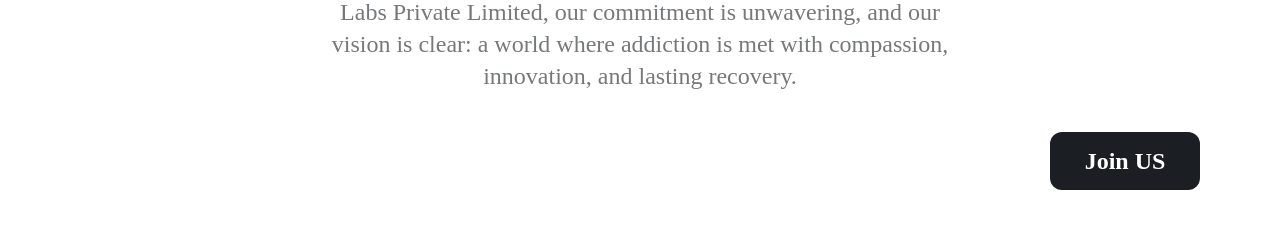
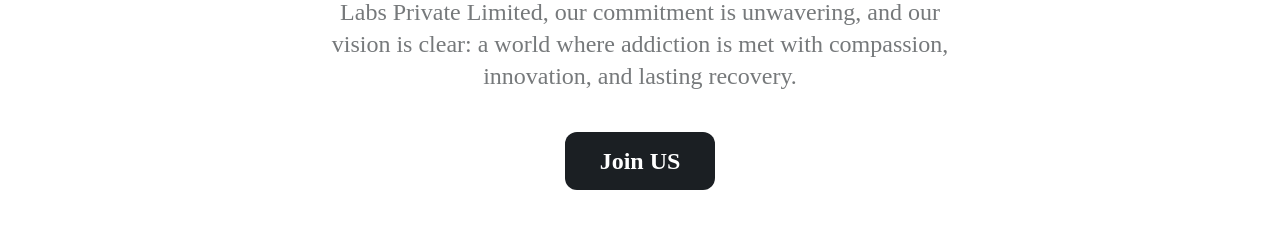
Before and after one commit to yashc9602/addictofree-v1.0, a React (Vite) app: page /about in a window 1280 px wide. Shown: the part 4420-4660 px from the top of the page. Built offline with nearby package versions, Linux system fonts and the light colour scheme.

Commit message:
About Page join us section

```diff
--- a/src/pages/About/index.jsx
+++ b/src/pages/About/index.jsx
@@ -268,7 +268,7 @@
                 </Text>
               </div>
             </div>
-            <div className="flex flex-col font-satoshivariable items-end justify-center w-full">
+            <div className="flex flex-col font-satoshivariable items-center justify-center w-full">
               <Button
                 className="cursor-pointer font-bold min-w-[150px] rounded-[12px] text-2xl md:text-[22px] text-center sm:text-xl"
                 color="gray_900_02"
```
